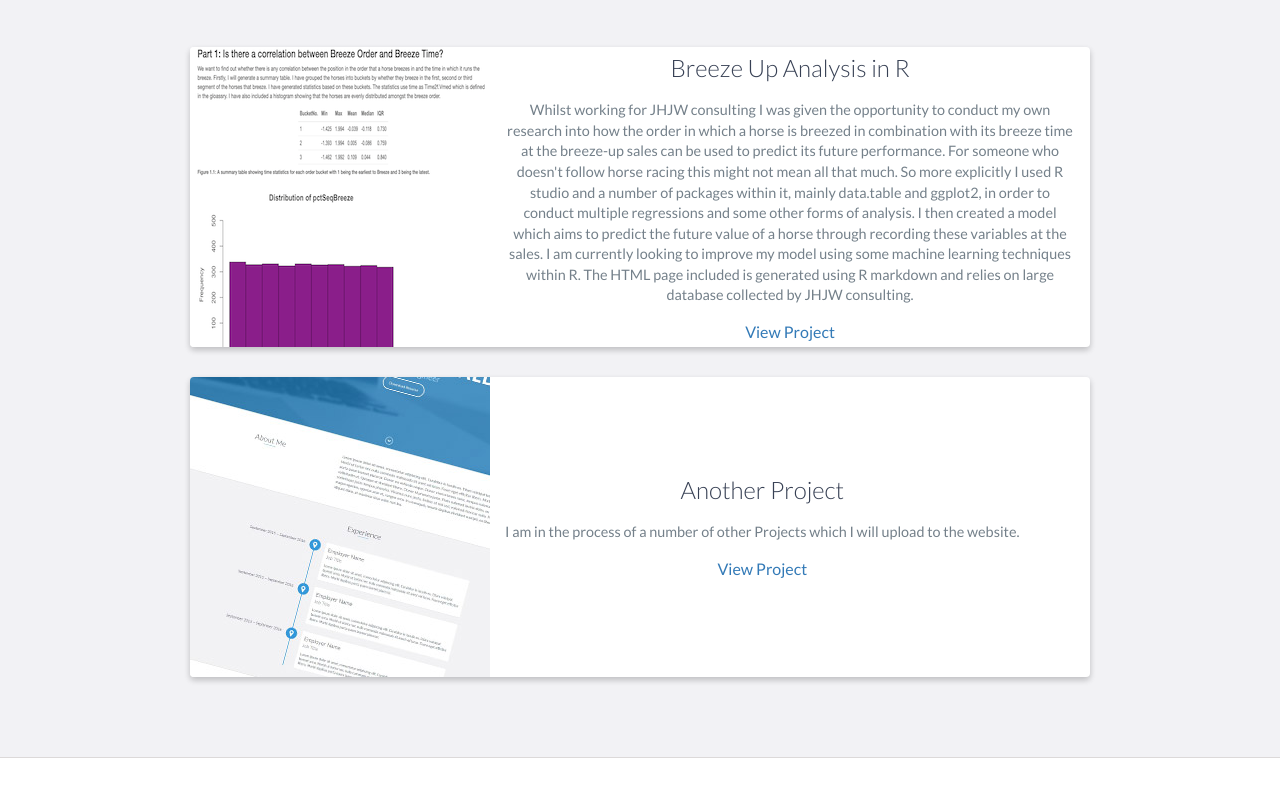
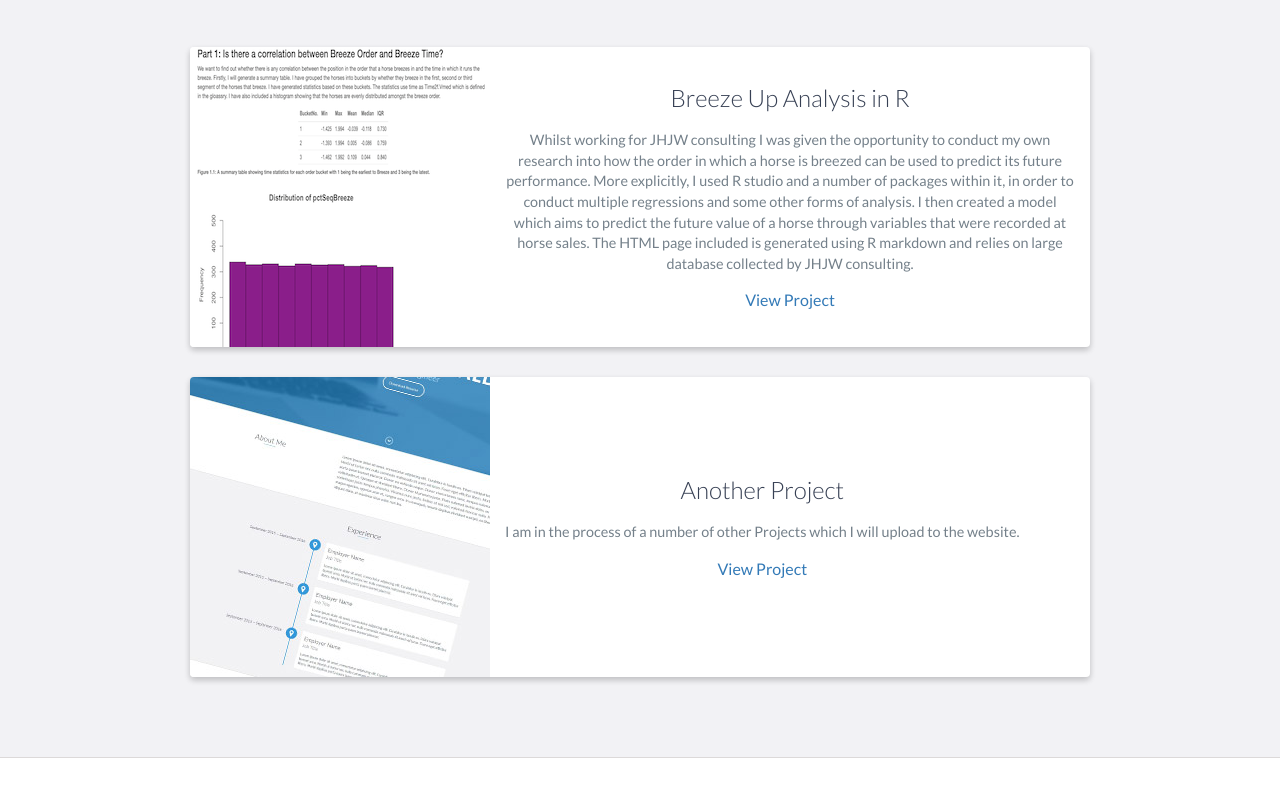
Before and after one commit to henrybaugniet/henryCom, a website: page index.html in a window 1280 px wide. Shown: the part 2720-3525 px from the top of the page. Drawn offline with nearby package versions, Linux system fonts and the light colour scheme.

Commit message:
Changed bio for JHJW

```diff
--- a/index.html
+++ b/index.html
@@ -176,10 +176,8 @@
                     <div class="project-info">
                         <h3>Breeze Up Analysis in R </h3>
                         <p>
-                          Whilst working for JHJW consulting I was given the opportunity to conduct my own research into how the order in which a horse is breezed in combination with its breeze time at the breeze-up sales can be used to predict its future performance. For someone who doesn't
-                          follow horse racing this might not mean all that much. So more explicitly I used R studio and a number of packages within it, mainly data.table and ggplot2, in order to conduct multiple regressions and some other forms of analysis. I then created a model which aims to predict the future
-                          value of a horse through recording these variables at the sales. I am currently looking to improve my model
-                          using some machine learning techniques within R. The HTML page included is generated using R markdown and relies on large database collected by JHJW consulting.
+                          Whilst working for JHJW consulting I was given the opportunity to conduct my own research into how the order in which a horse is breezed can be used to predict its future performance.  More explicitly, I used R studio and a number of packages within it, in order to conduct multiple regressions and some other forms of analysis. I then created a model which aims to predict the future
+                          value of a horse through variables that were recorded at horse sales. The HTML page included is generated using R markdown and relies on large database collected by JHJW consulting.
                         </p>
                         <a href="projects/orderVsPerformanceWriteUp.html">View Project</a>
                     </div>
```
